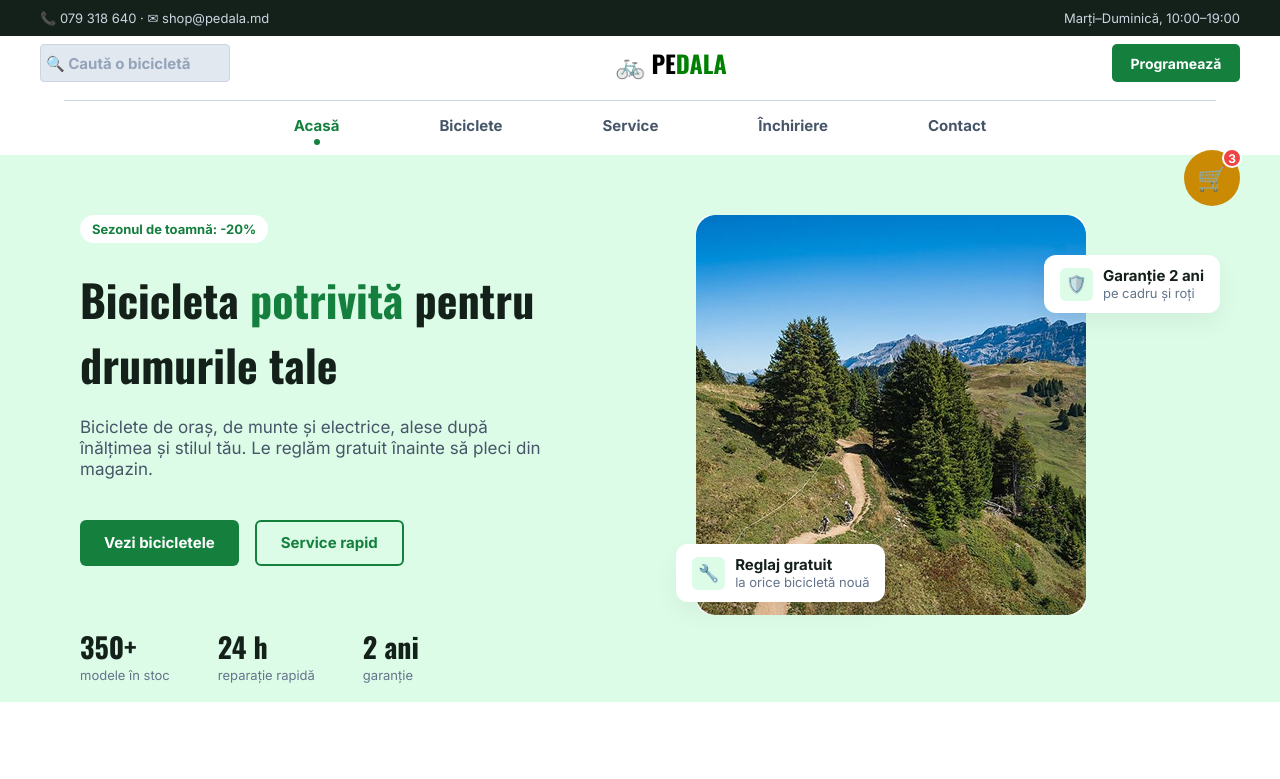
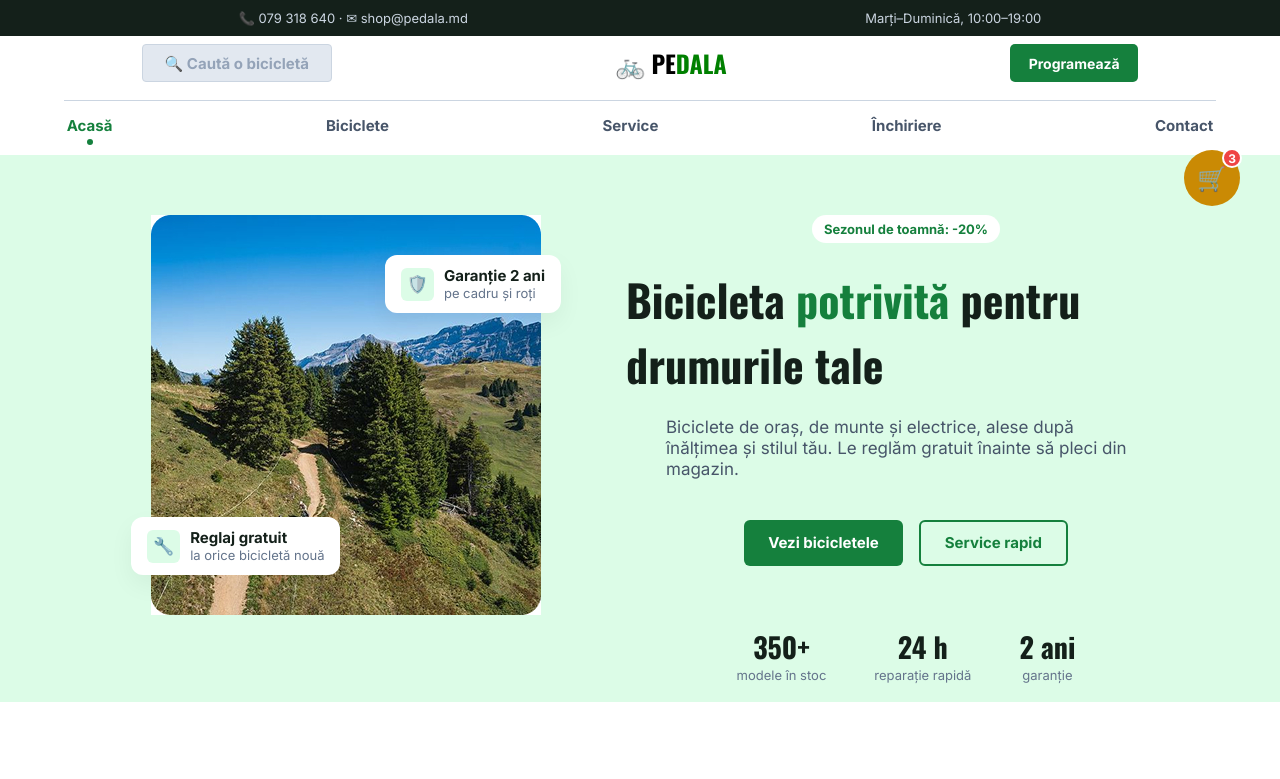
Before and after one commit to PecaArtem/pdaw-ep26.10.2026, a plain HTML site: page index.html in a window 1280 px wide. Shown: the top 779 px of the page. Drawn offline with nearby package versions, Linux system fonts and the light colour scheme.

Commit message:
Did changes to increase mark (8)

```diff
--- a/css/style.css
+++ b/css/style.css
@@ -2,10 +2,12 @@
     margin: 0;
     padding: 0;
     box-sizing: border-box;
+    margin: 0 auto;
 }
 
 body {
     font-family: 'Inter', sans-serif;
+    width: 1280px;
 }
 
 header {
@@ -186,6 +188,7 @@ header nav.main2 a.active::after {
     display: flex;
     flex-direction: column;
     width: 50%;
+    order: 2;
 }
 
 .section-1 div.hero-left span.badge {
@@ -285,13 +288,15 @@ header nav.main2 a.active::after {
     position: relative;
     display: flex;
     width: 45%;
+    order: 1;
 }
 
-.section-1 div.hero-right img.hero-img {
+.section-1 div.img-container {
     width: 390px;
     height: 400px;
     border-radius: 16px;
     object-fit: cover;
+    position: relative;
 }
 
 .section-1 div.hero-right div.floating-badge {
@@ -333,11 +338,13 @@ header nav.main2 a.active::after {
 }
 
 .section-1 div.hero-right div.badge-top {
+    position:absolute;
     top: 40px;
     right: -20px;
 }
 
 .section-1 div.hero-right div.badge-bottom {
+    position: absolute;
     bottom: 40px;
     left: -20px;
 }
--- a/index.html
+++ b/index.html
@@ -86,10 +86,10 @@
         </div>
 
         <div class="hero-right">
+            <div class="img-container">
                 <img src="img/Mountain path.jpg"
                     alt="Bicicletă pe un drum de munte"
                     class="hero-img">
-
                 <div class="floating-badge badge-top">
                     <span class="badge-icon">🛡️</span>
 
@@ -105,6 +105,7 @@
                     <div>
                         <span class="badge-bold">Reglaj gratuit</span>
                         <span class="badge-light">la orice bicicletă nouă</span>
+                    </div>
                 </div>
             </div>
         </div>
```
Lines whose indentation alone changed are shown as unchanged.
